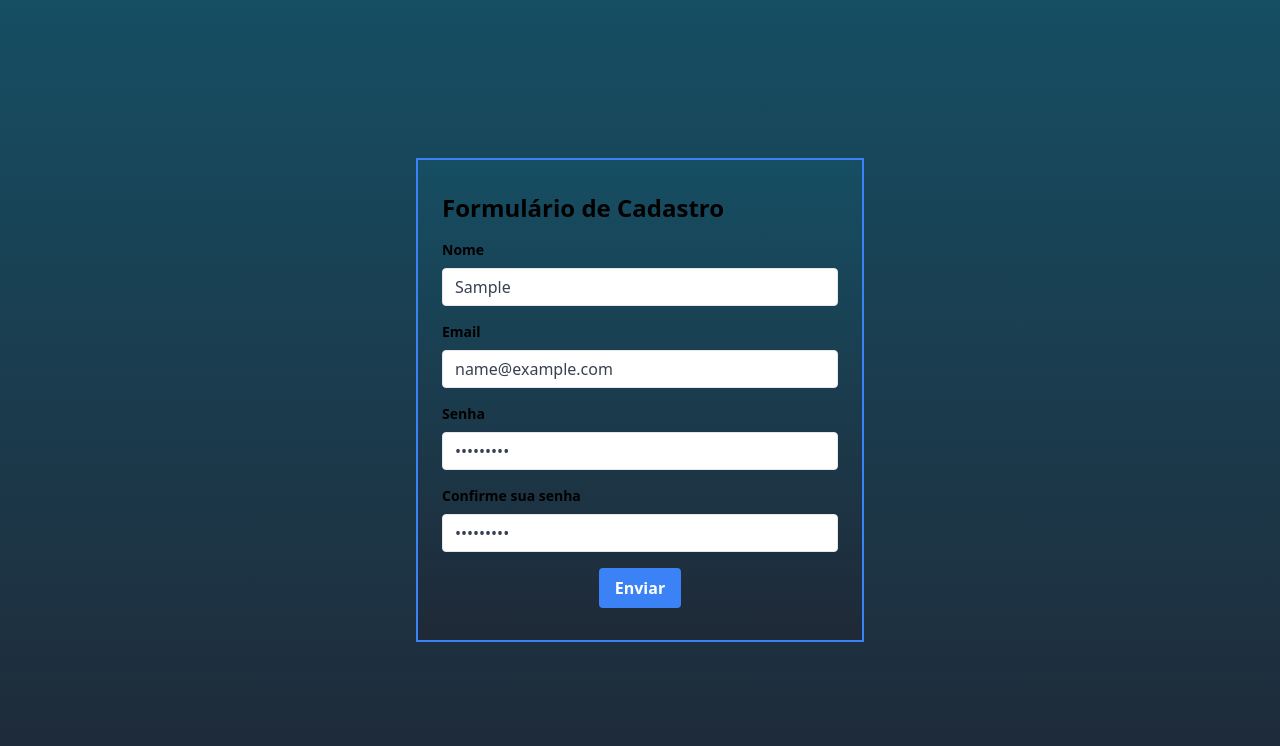
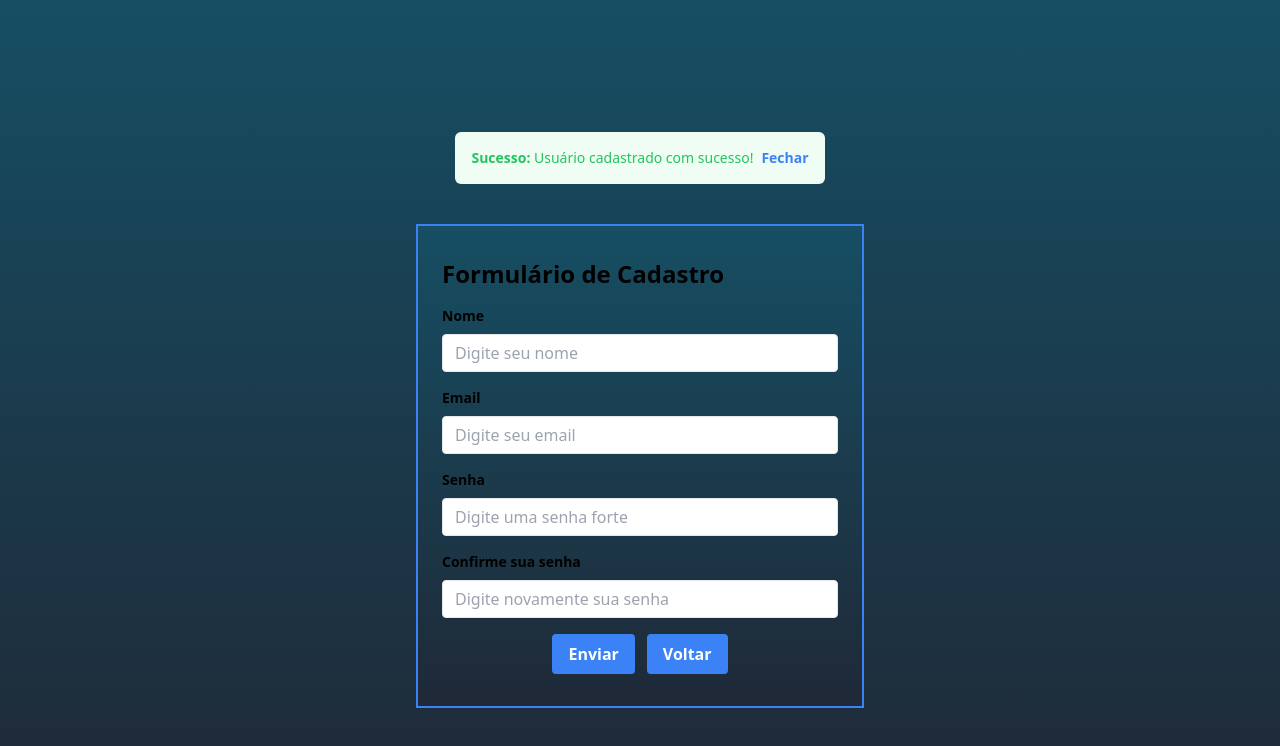
Before and after one commit to Lipinski1201/pacv, a Next.js app: page /cadastro in a window 1280 px wide. Both pictures are taken after typing "Sample", "name@example.com", "Sample123", "Sample123" into the empty fields and a click on the button "Enviar". Shown: the top 746 px of the page. Built offline with nearby package versions, Linux system fonts and the light colour scheme.

Commit message:
raajuste cadastro

```diff
--- a/src/pages/cadastro/index.js
+++ b/src/pages/cadastro/index.js
@@ -1,4 +1,5 @@
 import React, { useState } from 'react';
+import Link from 'next/link'
 
 
 const Form = () => {
@@ -6,18 +7,50 @@ const Form = () => {
   const [email, setEmail] = useState('');
   const [senha, setSenha] = useState('');
   const [confirmaSenha, setConfirmaSenha] = useState('');
+  const [error, setError] = useState('');
+  const [success, setSuccess] = useState(false);
 
   const handleSubmit = (e) => {
     e.preventDefault();
+
+
+    if (name === '' || email === '' || senha === '' || confirmaSenha === '') {
+      setError('Por favor, preencha todos os campos.');
+      setSuccess(false);
+      return;
+    }
+
     // Lógica de envio do formulário
     console.log('Nome:', name);
     console.log('Email:', email);
     console.log('Senha:', senha);
 
+    // Limpar os campos e o estado de erro após o envio do formulário
+    setSuccess(true);
+    setName('');
+    setEmail('');
+    setSenha('');
+    setConfirmaSenha('');
+    setError('');
+
+  };
+  const handleCloseSuccess = () => {
+    setSuccess(false);
   };
 
   return (
-    <div className="flex items-center justify-center h-screen bg-gradient-to-b from-cyan-900 to-gray-800">
+    <div className="flex items-center flex-col justify-center h-screen bg-gradient-to-b from-cyan-900 to-gray-800">
+      {success && (
+        <div className="rounded-md bg-green-50 p-4 text-sm text-green-500 mt-10 mb-10">
+          <b>Sucesso:</b> Usuário cadastrado com sucesso!
+          <button
+            className="ml-2 text-blue-500 hover:text-blue-700 font-bold"
+            onClick={handleCloseSuccess}
+          >
+            Fechar
+          </button>
+        </div>
+      )}
       <div className="max-w-md w-full px-6 py-8 bg-gradient-to-b from-cyan-900 to-gray-800 border-2 border-blue-500">
         <h2 className="text-2xl font-bold mb-4">Formulário de Cadastro</h2>
         <form onSubmit={handleSubmit}>
@@ -77,17 +110,30 @@ const Form = () => {
               required
             />
           </div>
-          <div className="flex justify-center">
+          <div className="flex justify-center space-x-3">
             <button
               className="bg-blue-500 hover:bg-blue-700 text-white font-bold py-2 px-4 rounded focus:outline-none focus:shadow-outline"
               type="submit"
             >
               Enviar
             </button>
+            <button
+              className="bg-blue-500 hover:bg-blue-700 text-white font-bold py-2 px-4 rounded focus:outline-none focus:shadow-outline"
+              type="submit"
+            >
+              <Link href="/">Voltar</Link>
+            </button>
           </div>
+          {error && (
+            <div className="rounded-md bg-red-50 p-4 text-sm text-red-500 mt-4">
+              <b>Erro:</b> {error}
+            </div>
+          )}
+
         </form>
       </div>
     </div>
+
   );
 };
 
--- a/src/pages/geracupom/index.js
+++ b/src/pages/geracupom/index.js
@@ -1,3 +1,6 @@
+
+
+
 export default function Home() {
 
   return (
```
